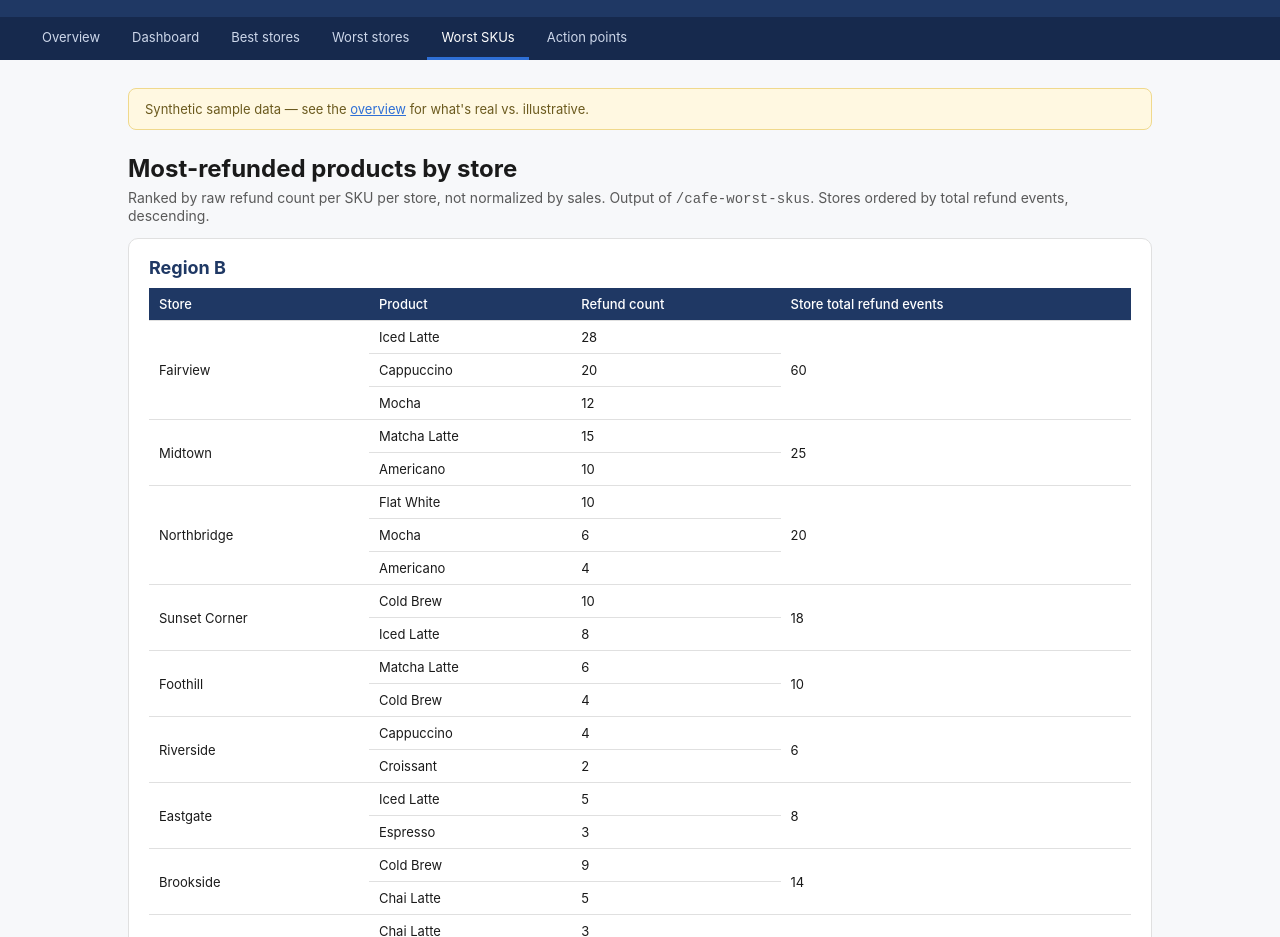
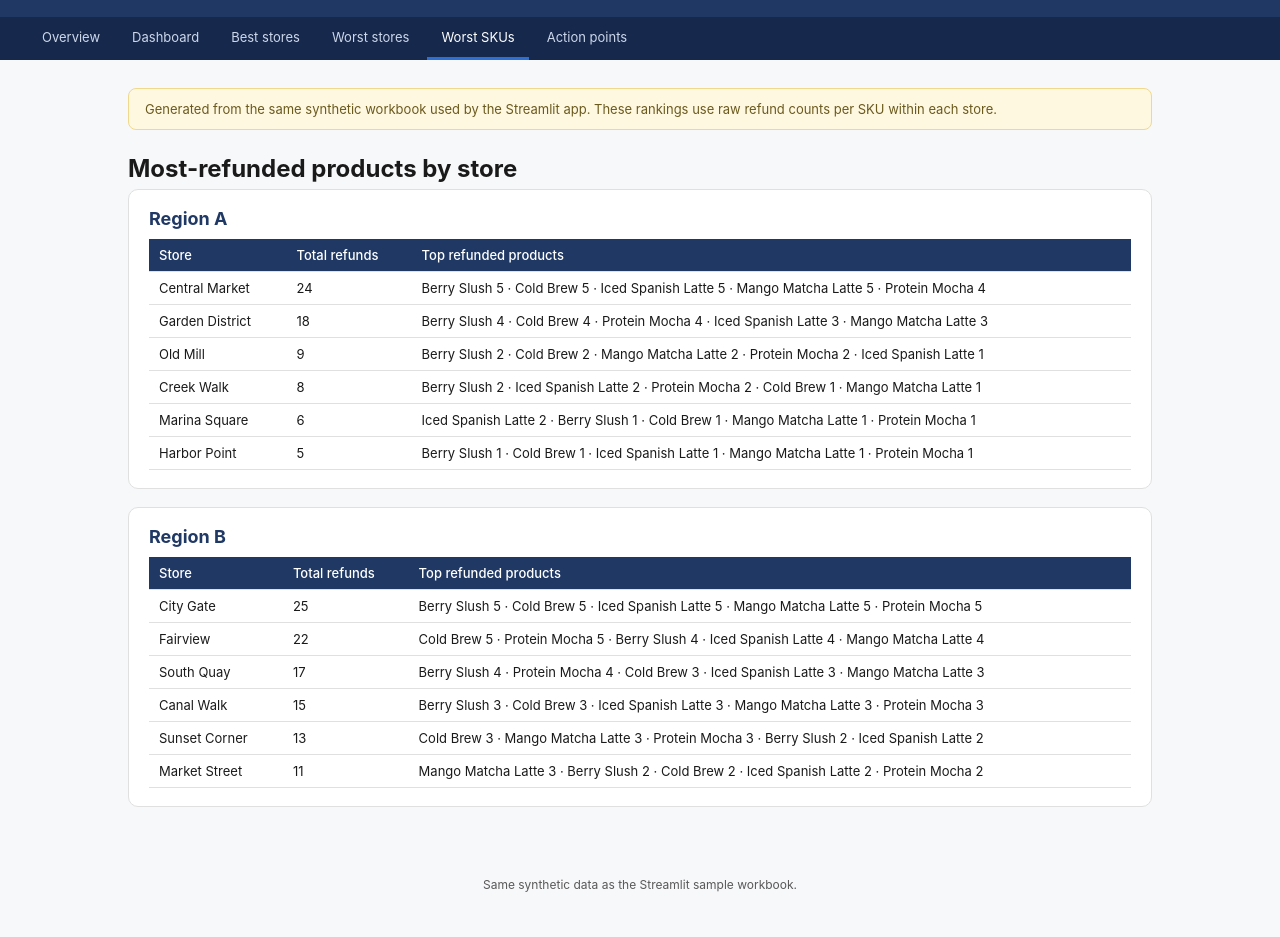
Before and after one commit to vedantm1049/multi-cafe-quality-control, a plain HTML site: page docs/worst-skus.html in a window 1280 px wide. Shown: the part 65-1002 px from the top of the page. After the commit the page ends 981 px from the top, so only its background shows below. Drawn offline with Linux system fonts and the light colour scheme.

Commit message:
Align worst SKU page with shared sample dataset

```diff
--- a/docs/worst-skus.html
+++ b/docs/worst-skus.html
@@ -1,84 +1,22 @@
-<!DOCTYPE html>
-<html lang="en">
-<head>
-<meta charset="UTF-8">
-<title>Cafe QC — Worst SKUs Demo</title>
-<meta name="viewport" content="width=device-width, initial-scale=1">
-<link rel="stylesheet" href="style.css">
-</head>
-<body>
-<header class="site">
-  <a class="brand" href="index.html">Cafe QC</a>
-  <div class="tagline">Store-level refund &amp; rating quality dashboard — live demo</div>
-</header>
-<nav class="site">
-  <a href="index.html">Overview</a>
-  <a href="dashboard.html">Dashboard</a>
-  <a href="best.html">Best stores</a>
-  <a href="worst.html">Worst stores</a>
-  <a href="worst-skus.html" class="active">Worst SKUs</a>
-  <a href="action-points.html">Action points</a>
-</nav>
-<main>
-  <div class="banner">Synthetic sample data — see the <a href="index.html">overview</a> for what's real vs. illustrative.</div>
-  <h1>Most-refunded products by store</h1>
-  <p class="lede">Ranked by raw refund count per SKU per store, not normalized by sales. Output of <code>/cafe-worst-skus</code>. Stores ordered by total refund events, descending.</p>
-
-  <div class="card">
-    <h2 style="margin-top:0">Region B</h2>
-    <table>
-      <thead><tr><th>Store</th><th>Product</th><th>Refund count</th><th>Store total refund events</th></tr></thead>
-      <tbody>
-        <tr><td rowspan="3">Fairview</td><td>Iced Latte</td><td>28</td><td rowspan="3">60</td></tr>
-        <tr><td>Cappuccino</td><td>20</td></tr>
-        <tr><td>Mocha</td><td>12</td></tr>
-        <tr><td rowspan="2">Midtown</td><td>Matcha Latte</td><td>15</td><td rowspan="2">25</td></tr>
-        <tr><td>Americano</td><td>10</td></tr>
-        <tr><td rowspan="3">Northbridge</td><td>Flat White</td><td>10</td><td rowspan="3">20</td></tr>
-        <tr><td>Mocha</td><td>6</td></tr>
-        <tr><td>Americano</td><td>4</td></tr>
-        <tr><td rowspan="2">Sunset Corner</td><td>Cold Brew</td><td>10</td><td rowspan="2">18</td></tr>
-        <tr><td>Iced Latte</td><td>8</td></tr>
-        <tr><td rowspan="2">Foothill</td><td>Matcha Latte</td><td>6</td><td rowspan="2">10</td></tr>
-        <tr><td>Cold Brew</td><td>4</td></tr>
-        <tr><td rowspan="2">Riverside</td><td>Cappuccino</td><td>4</td><td rowspan="2">6</td></tr>
-        <tr><td>Croissant</td><td>2</td></tr>
-        <tr><td rowspan="2">Eastgate</td><td>Iced Latte</td><td>5</td><td rowspan="2">8</td></tr>
-        <tr><td>Espresso</td><td>3</td></tr>
-        <tr><td rowspan="2">Brookside</td><td>Cold Brew</td><td>9</td><td rowspan="2">14</td></tr>
-        <tr><td>Chai Latte</td><td>5</td></tr>
-        <tr><td rowspan="2">Willow Park</td><td>Chai Latte</td><td>3</td><td rowspan="2">5</td></tr>
-        <tr><td>Cappuccino</td><td>2</td></tr>
-        <tr><td>Uptown</td><td>Chai Latte</td><td>2</td><td>2</td></tr>
-      </tbody>
-    </table>
-    <p class="note"><b>Fairview</b> (60 total refund events, the most of any Region B store) is led by Iced Latte and Cappuccino — consistent with its low 3.70 rating and appearance as the top genuine concern on the worst-stores page. Iced Latte and Cappuccino recur across several stores as top refunded items, worth checking for a prep or dispense issue common to those drinks rather than a store-specific one.</p>
-  </div>
-
-  <div class="card">
-    <h2 style="margin-top:0">Region A</h2>
-    <table>
-      <thead><tr><th>Store</th><th>Product</th><th>Refund count</th><th>Store total refund events</th></tr></thead>
-      <tbody>
-        <tr><td rowspan="3">Lakeside</td><td>Iced Latte</td><td>18</td><td rowspan="3">40</td></tr>
-        <tr><td>Cappuccino</td><td>12</td></tr>
-        <tr><td>Mocha</td><td>10</td></tr>
-        <tr><td rowspan="3">Central Square</td><td>Cold Brew</td><td>7</td><td rowspan="3">15</td></tr>
-        <tr><td>Flat White</td><td>5</td></tr>
-        <tr><td>Americano</td><td>3</td></tr>
-        <tr><td rowspan="3">Harbor Point</td><td>Iced Latte</td><td>6</td><td rowspan="3">12</td></tr>
-        <tr><td>Mocha</td><td>4</td></tr>
-        <tr><td>Croissant</td><td>2</td></tr>
-        <tr><td rowspan="2">Old Mill</td><td>Matcha Latte</td><td>3</td><td rowspan="2">5</td></tr>
-        <tr><td>Cold Brew</td><td>2</td></tr>
-        <tr><td rowspan="2">Maple Street</td><td>Iced Latte</td><td>2</td><td rowspan="2">3</td></tr>
-        <tr><td>Croissant</td><td>1</td></tr>
-        <tr><td>Garden District</td><td>Cappuccino</td><td>1</td><td>1</td></tr>
-      </tbody>
-    </table>
-    <p class="note">Lakeside — Region A's worst-scoring high-volume store — is led by the same Iced Latte / Cappuccino / Mocha pattern seen at Fairview in Region B.</p>
-  </div>
-</main>
-<footer class="site">Synthetic demo data. Not derived from any real business. MIT licensed — see the repo.</footer>
-</body>
-</html>
+<!DOCTYPE html><html lang="en"><head><meta charset="UTF-8"><meta name="viewport" content="width=device-width, initial-scale=1"><title>Multi-Chain QC — Worst SKUs</title><link rel="stylesheet" href="style.css"></head><body>
+<header class="site"><a class="brand" href="index.html">Multi-Chain QC</a><div class="tagline">Most-refunded products — shared synthetic sample</div></header>
+<nav class="site"><a href="index.html">Overview</a><a href="dashboard.html">Dashboard</a><a href="best.html">Best stores</a><a href="worst.html">Worst stores</a><a href="worst-skus.html" class="active">Worst SKUs</a><a href="action-points.html">Action points</a></nav>
+<main><div class="banner">Generated from the same synthetic workbook used by the Streamlit app. These rankings use raw refund counts per SKU within each store.</div>
+<h1>Most-refunded products by store</h1>
+<div class="card"><h2 style="margin-top:0">Region A</h2><table><thead><tr><th>Store</th><th>Total refunds</th><th>Top refunded products</th></tr></thead><tbody>
+<tr><td>Central Market</td><td>24</td><td>Berry Slush 5 · Cold Brew 5 · Iced Spanish Latte 5 · Mango Matcha Latte 5 · Protein Mocha 4</td></tr>
+<tr><td>Garden District</td><td>18</td><td>Berry Slush 4 · Cold Brew 4 · Protein Mocha 4 · Iced Spanish Latte 3 · Mango Matcha Latte 3</td></tr>
+<tr><td>Old Mill</td><td>9</td><td>Berry Slush 2 · Cold Brew 2 · Mango Matcha Latte 2 · Protein Mocha 2 · Iced Spanish Latte 1</td></tr>
+<tr><td>Creek Walk</td><td>8</td><td>Berry Slush 2 · Iced Spanish Latte 2 · Protein Mocha 2 · Cold Brew 1 · Mango Matcha Latte 1</td></tr>
+<tr><td>Marina Square</td><td>6</td><td>Iced Spanish Latte 2 · Berry Slush 1 · Cold Brew 1 · Mango Matcha Latte 1 · Protein Mocha 1</td></tr>
+<tr><td>Harbor Point</td><td>5</td><td>Berry Slush 1 · Cold Brew 1 · Iced Spanish Latte 1 · Mango Matcha Latte 1 · Protein Mocha 1</td></tr>
+</tbody></table></div>
+<div class="card"><h2 style="margin-top:0">Region B</h2><table><thead><tr><th>Store</th><th>Total refunds</th><th>Top refunded products</th></tr></thead><tbody>
+<tr><td>City Gate</td><td>25</td><td>Berry Slush 5 · Cold Brew 5 · Iced Spanish Latte 5 · Mango Matcha Latte 5 · Protein Mocha 5</td></tr>
+<tr><td>Fairview</td><td>22</td><td>Cold Brew 5 · Protein Mocha 5 · Berry Slush 4 · Iced Spanish Latte 4 · Mango Matcha Latte 4</td></tr>
+<tr><td>South Quay</td><td>17</td><td>Berry Slush 4 · Protein Mocha 4 · Cold Brew 3 · Iced Spanish Latte 3 · Mango Matcha Latte 3</td></tr>
+<tr><td>Canal Walk</td><td>15</td><td>Berry Slush 3 · Cold Brew 3 · Iced Spanish Latte 3 · Mango Matcha Latte 3 · Protein Mocha 3</td></tr>
+<tr><td>Sunset Corner</td><td>13</td><td>Cold Brew 3 · Mango Matcha Latte 3 · Protein Mocha 3 · Berry Slush 2 · Iced Spanish Latte 2</td></tr>
+<tr><td>Market Street</td><td>11</td><td>Mango Matcha Latte 3 · Berry Slush 2 · Cold Brew 2 · Iced Spanish Latte 2 · Protein Mocha 2</td></tr>
+</tbody></table></div>
+</main><footer class="site">Same synthetic data as the Streamlit sample workbook.</footer></body></html>
```
